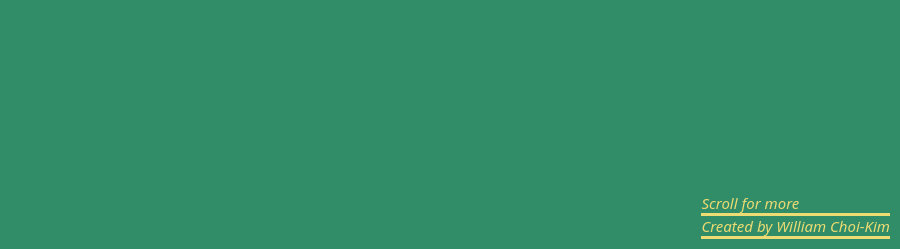
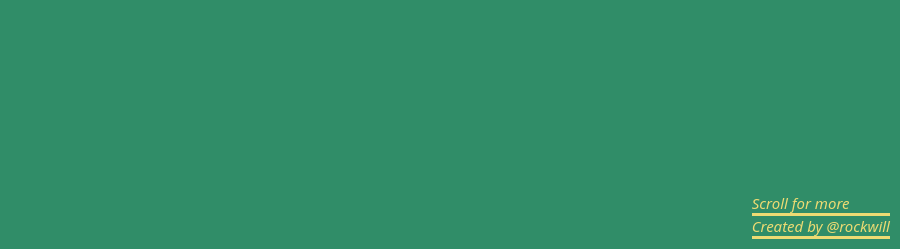
Before and after one commit to rockwillck/TeaTime, a plain HTML site: page index.html in a window 1280 px wide. Shown: the part 551-800 px from the top of the page, without its empty margins (380-1280 px from the left). Drawn offline with Linux system fonts and the light colour scheme; a web font is replaced by a local one.

Commit message:
shortened name

```diff
--- a/index.html
+++ b/index.html
@@ -21,7 +21,7 @@
 	</div>
 	<div id="hint">
 		<p>Scroll for more</p>
-		<p>Created by William Choi-Kim</p>
+		<p>Created by @rockwill</p>
 	</div>
 	<script src="app.js"></script>
 </body>
```
